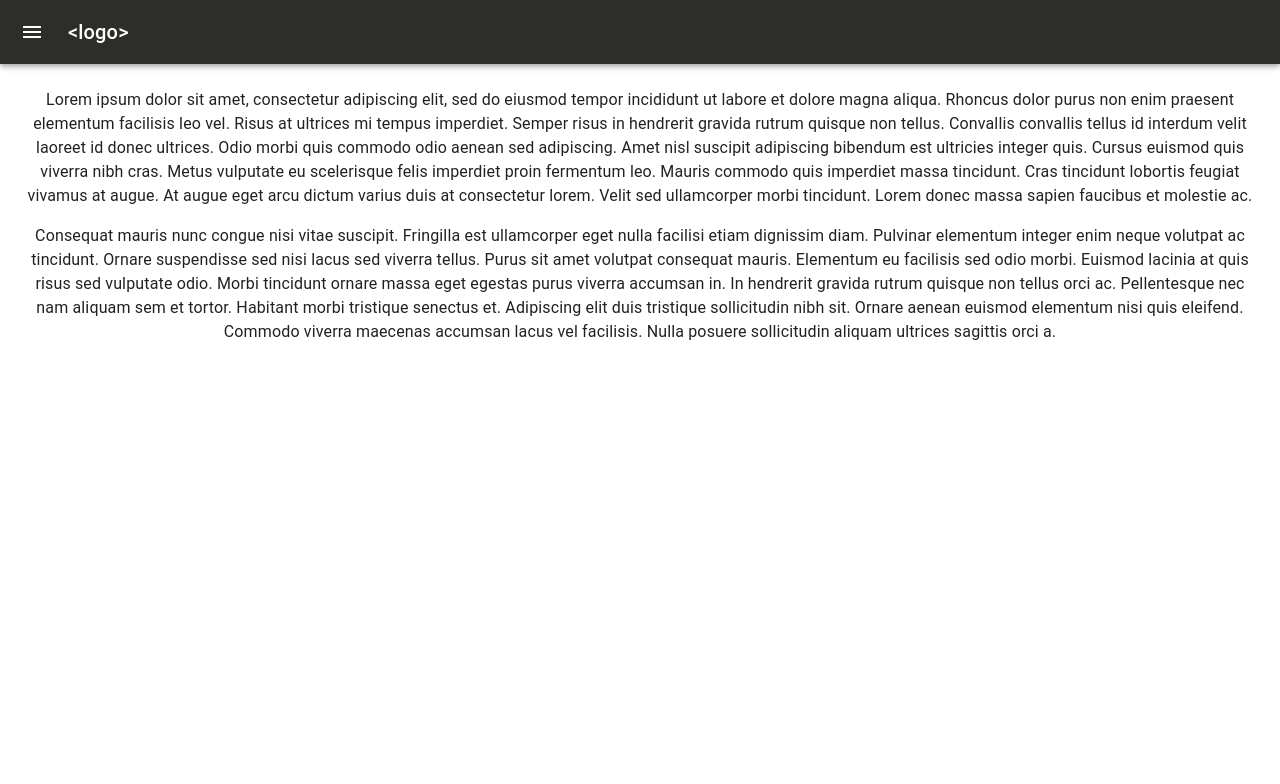
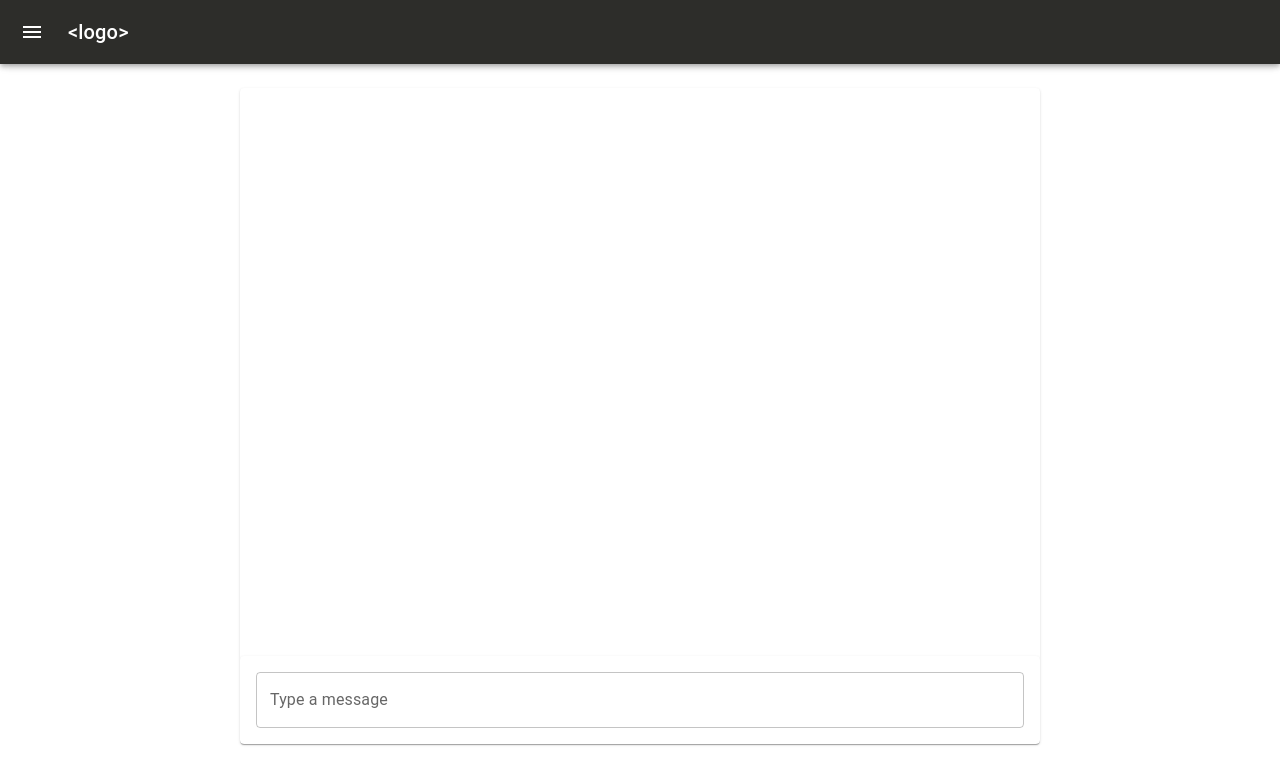
Before and after one commit to 01vaibhavrawat/Document-Chat, a React (Create React App) app: page / in a window 1280 px wide. Shown: the top 784 px of the page. Built offline with nearby package versions, Linux system fonts and the light colour scheme.

Commit message:
created basic chat UI

```diff
--- a/package.json
+++ b/package.json
@@ -7,6 +7,7 @@
     "@emotion/styled": "^11.11.0",
     "@mui/icons-material": "^5.14.16",
     "@mui/material": "^5.14.17",
+    "@mui/styles": "^5.14.17",
     "@testing-library/jest-dom": "^5.17.0",
     "@testing-library/react": "^13.4.0",
     "@testing-library/user-event": "^13.5.0",
--- /dev/null
+++ b/src/containers/chat/ChatUI.jsx
@@ -0,0 +1,93 @@
+import { makeStyles } from '@mui/styles';
+import React, { useState, useRef, useEffect } from 'react';
+import {
+  Paper,
+  TextField,
+  Button,
+  List,
+  ListItem,
+  ListItemText,
+  Divider,
+} from '@mui/material';
+
+const useStyles = makeStyles(() => ({
+  root: {
+    display: 'flex',
+    flexDirection: 'column',
+    height: '82vh',
+    margin: '0 auto',  // Center the component horizontally
+    width: '75%',       // Set the component width to 85%
+    maxWidth: '800px',  // Optional: You can set a maximum width if needed
+  },
+  chatHistory: {
+    flex: 1,
+    overflowY: 'auto',
+    padding: '16px',
+    position: 'relative',  // Add relative positioning
+  },
+  chatInput: {
+    display: 'flex',
+    padding: '16px',
+    position: 'absolute', // Position the chat input absolutely
+    bottom: 0,
+    left: 0,
+    width: '100%',        // Set the chat input to 100% width
+  },
+  inputField: {
+    flexGrow: 1,
+    width: '100%',         // Set the width of the input field to 100%
+  },
+}));
+
+const ChatComponent = () => {
+  const classes = useStyles();
+  const [messages, setMessages] = useState([]);
+  const [newMessage, setNewMessage] = useState('');
+  const chatHistoryRef = useRef(null);
+
+  const handleSendMessage = (e) => {
+    if (e.key === 'Enter' && newMessage) {
+      setMessages([...messages, { text: newMessage, sender: 'user' }]);
+      setNewMessage('');
+    }
+  };
+
+  useEffect(() => {
+    if (chatHistoryRef.current) {
+      chatHistoryRef.current.scrollTop = chatHistoryRef.current.scrollHeight;
+    }
+  }, [messages]);
+
+  return (
+    <div className={classes.root}>
+      <Paper className={classes.chatHistory} ref={chatHistoryRef}>
+        <List>
+          {messages.map((message, index) => (
+            <div key={index}>
+              <ListItem alignItems="flex-start">
+                <ListItemText
+                  primary={message.text}
+                  secondary={message.sender === 'user' ? 'You' : 'ChatGPT'}
+                />
+              </ListItem>
+              {index < messages.length - 1 && <Divider />}
+            </div>
+          ))}
+        </List>
+
+        <Paper className={classes.chatInput}>
+          <TextField
+            className={classes.inputField}
+            variant="outlined"
+            label="Type a message"
+            value={newMessage}
+            onChange={(e) => setNewMessage(e.target.value)}
+            onKeyPress={handleSendMessage}
+          />
+        </Paper>
+      </Paper>
+    </div>
+  );
+};
+
+export default ChatComponent;
--- a/src/containers/layout/Layout.jsx
+++ b/src/containers/layout/Layout.jsx
@@ -16,10 +16,9 @@
 import ListItemButton from "@mui/material/ListItemButton";
 import ListItemIcon from "@mui/material/ListItemIcon";
 import ListItemText from "@mui/material/ListItemText";
-import InboxIcon from "@mui/icons-material/MoveToInbox";
-import MailIcon from "@mui/icons-material/Mail";
 import customTheme from "../../constants/customTheme";
 import ChatBubbleOutlineIcon from '@mui/icons-material/ChatBubbleOutline';
+import ChatUI from "../chat/ChatUI";
 
 const drawerWidth = 240;
 
@@ -144,35 +143,7 @@
       </Drawer>
       <Main open={open}>
         <DrawerHeader />
-        <Typography paragraph>
-          Lorem ipsum dolor sit amet, consectetur adipiscing elit, sed do
-          eiusmod tempor incididunt ut labore et dolore magna aliqua. Rhoncus
-          dolor purus non enim praesent elementum facilisis leo vel. Risus at
-          ultrices mi tempus imperdiet. Semper risus in hendrerit gravida rutrum
-          quisque non tellus. Convallis convallis tellus id interdum velit
-          laoreet id donec ultrices. Odio morbi quis commodo odio aenean sed
-          adipiscing. Amet nisl suscipit adipiscing bibendum est ultricies
-          integer quis. Cursus euismod quis viverra nibh cras. Metus vulputate
-          eu scelerisque felis imperdiet proin fermentum leo. Mauris commodo
-          quis imperdiet massa tincidunt. Cras tincidunt lobortis feugiat
-          vivamus at augue. At augue eget arcu dictum varius duis at consectetur
-          lorem. Velit sed ullamcorper morbi tincidunt. Lorem donec massa sapien
-          faucibus et molestie ac.
-        </Typography>
-        <Typography paragraph>
-          Consequat mauris nunc congue nisi vitae suscipit. Fringilla est
-          ullamcorper eget nulla facilisi etiam dignissim diam. Pulvinar
-          elementum integer enim neque volutpat ac tincidunt. Ornare suspendisse
-          sed nisi lacus sed viverra tellus. Purus sit amet volutpat consequat
-          mauris. Elementum eu facilisis sed odio morbi. Euismod lacinia at quis
-          risus sed vulputate odio. Morbi tincidunt ornare massa eget egestas
-          purus viverra accumsan in. In hendrerit gravida rutrum quisque non
-          tellus orci ac. Pellentesque nec nam aliquam sem et tortor. Habitant
-          morbi tristique senectus et. Adipiscing elit duis tristique
-          sollicitudin nibh sit. Ornare aenean euismod elementum nisi quis
-          eleifend. Commodo viverra maecenas accumsan lacus vel facilisis. Nulla
-          posuere sollicitudin aliquam ultrices sagittis orci a.
-        </Typography>
+        <ChatUI />
       </Main>
     </Box>
   );
```
Also changed, not shown: 1 other file (tests, documents, lock files or other folders).
